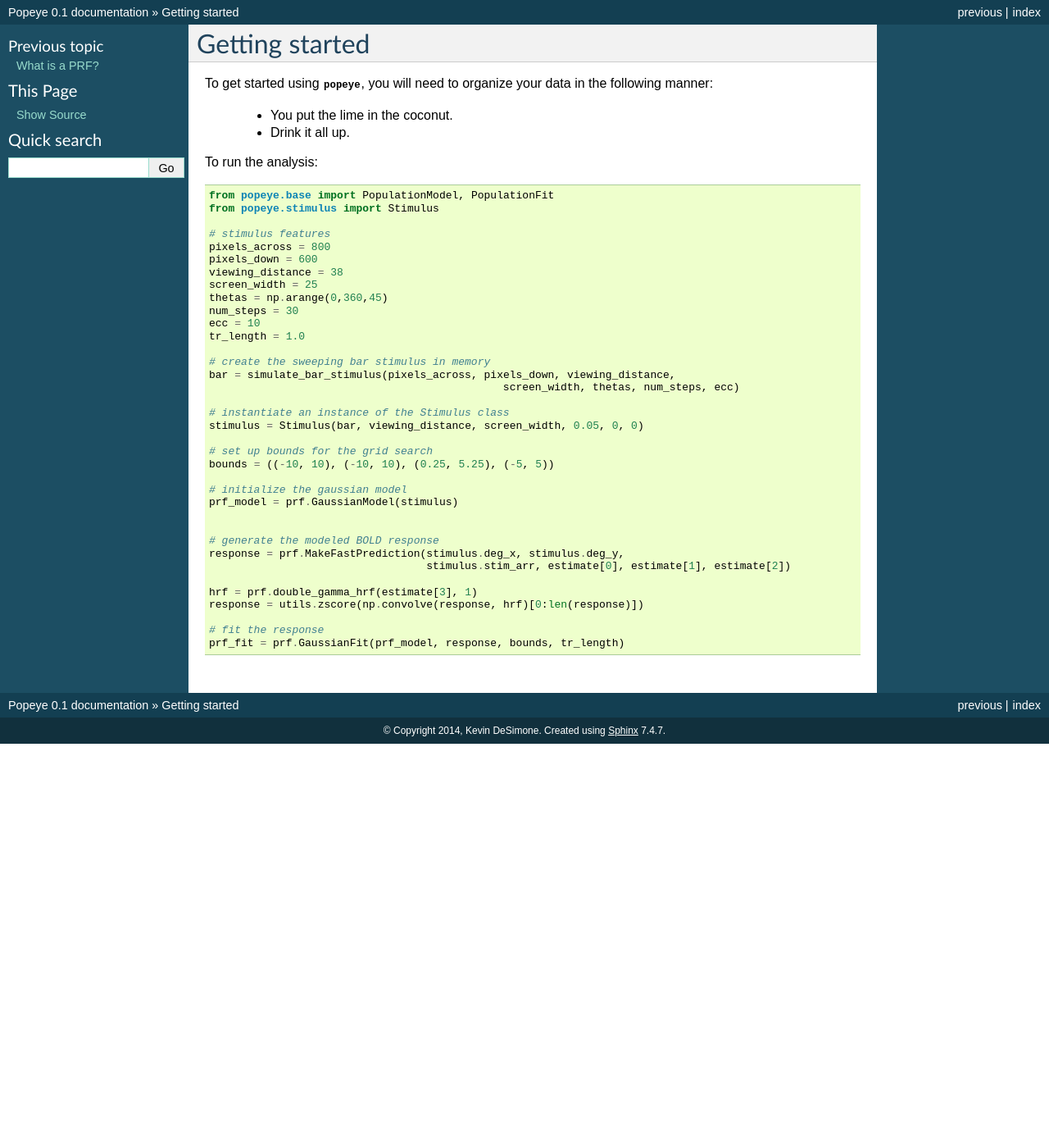
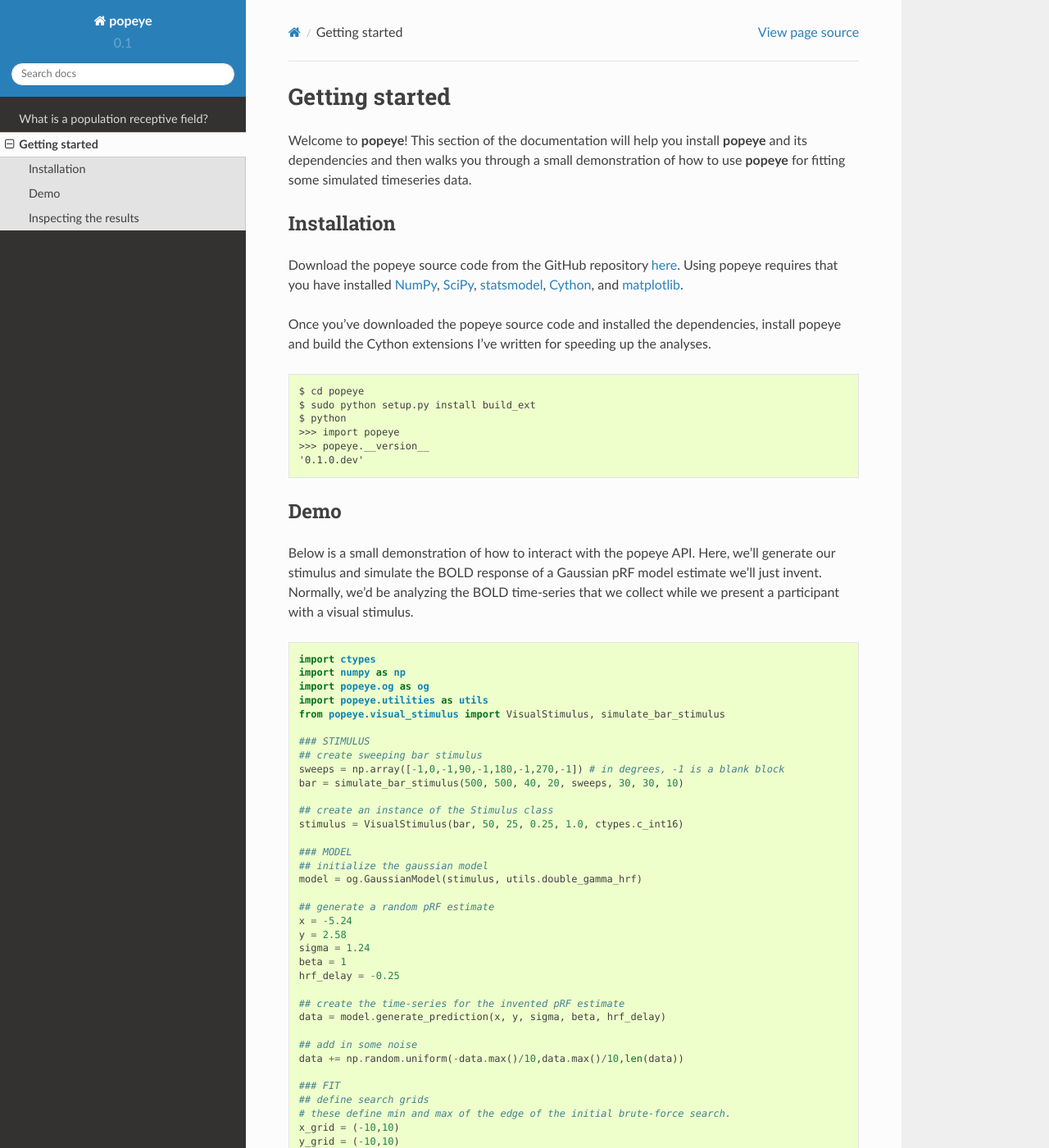
Before and after one commit to kdesimone/popeye, a Sphinx documentation site: the page built from docs/getting_started.rst, in a window 1280 px wide and 1400 px high. Shown: the whole window at 82% size. Built offline with Sphinx 7.4.7 and the Read the Docs theme 2.0.0, drawn with Linux system fonts in a browser that asks for light colours; formulas are drawn with MathJax 3; pages that are not in the unit, such as notebooks, are missing from menus; some of the changed text lies outside the part shown.

Commit message:
DOC: moving to rtd

```diff
--- a/docs/conf.py
+++ b/docs/conf.py
@@ -44,7 +44,7 @@
 master_doc = 'index'
 
 # General information about the project.
-project = u'Popeye'
+project = u'popeye'
 copyright = u'2014, Kevin DeSimone'
 
 # The version info for the project you're documenting, acts as replacement for
@@ -95,7 +95,11 @@
 
 # The theme to use for HTML and HTML Help pages.  See the documentation for
 # a list of builtin themes.
-html_theme = 'default'
+import sphinx_rtd_theme
+
+html_theme = "sphinx_rtd_theme"
+
+html_theme_path = [sphinx_rtd_theme.get_html_theme_path()]
 
 # Theme options are theme-specific and customize the look and feel of a theme
 # further.  For a list of options available for each theme, see the
--- a/docs/getting_started.rst
+++ b/docs/getting_started.rst
@@ -1,47 +1,117 @@
 Getting started
-=================
+================
 
-To get started using :mod:`popeye`, you will need to organize your data in the
-following manner:
-
-  - You put the lime in the coconut.
-  - Drink it all up.
-
-To run the analysis::
-
-    from popeye.base import PopulationModel, PopulationFit
-    from popeye.stimulus import Stimulus
-
-    # stimulus features
-    pixels_across = 800
-    pixels_down = 600
-    viewing_distance = 38
-    screen_width = 25
-    thetas = np.arange(0,360,45)
-    num_steps = 30
-    ecc = 10
-    tr_length = 1.0
-
-    # create the sweeping bar stimulus in memory
-    bar = simulate_bar_stimulus(pixels_across, pixels_down, viewing_distance,
-                                                  screen_width, thetas, num_steps, ecc)
-
-    # instantiate an instance of the Stimulus class
-    stimulus = Stimulus(bar, viewing_distance, screen_width, 0.05, 0, 0)
-
-    # set up bounds for the grid search
-    bounds = ((-10, 10), (-10, 10), (0.25, 5.25), (-5, 5))
-
-    # initialize the gaussian model
-    prf_model = prf.GaussianModel(stimulus)
+Welcome to **popeye**!  This section of the documentation will help you install **popeye** and its dependencies
+and then walks you through a small demonstration of how to use **popeye** for fitting some simulated
+timeseries data.
 
 
-    # generate the modeled BOLD response
-    response = prf.MakeFastPrediction(stimulus.deg_x, stimulus.deg_y,
-                                      stimulus.stim_arr, estimate[0], estimate[1], estimate[2])
+Installation
+-------------
 
-    hrf = prf.double_gamma_hrf(estimate[3], 1)
-    response = utils.zscore(np.convolve(response, hrf)[0:len(response)])
+Download the popeye source code from the GitHub repository `here <https://github.com/kdesimone/popeye>`_.
+Using popeye requires that you have installed `NumPy <http://www.numpy.org>`_, `SciPy <http://www.scipy.org>`_,
+`statsmodel <https://pypi.python.org/pypi/statsmodels>`_, `Cython <http://www.cython.org>`_, and
+`matplotlib <http://www.matplotlib.org>`_.
 
-    # fit the response
-    prf_fit = prf.GaussianFit(prf_model, response, bounds, tr_length)
+Once you've downloaded the popeye source code and installed the dependencies, install
+popeye and build the Cython extensions I've written for speeding up the analyses. ::
+
+    $ cd popeye
+    $ sudo python setup.py install build_ext
+    $ python
+    >>> import popeye
+    >>> popeye.__version__
+    '0.1.0.dev'
+
+Demo
+-----
+
+Below is a small demonstration of how to interact with the popeye API.  Here,
+we'll generate our stimulus and simulate the BOLD response of a Gaussian pRF
+model estimate we'll just invent.  Normally, we'd be analyzing the BOLD time-series
+that we collect while we present a participant with a visual stimulus. ::
+
+    import ctypes
+    import numpy as np
+    import popeye.og as og
+    import popeye.utilities as utils
+    from popeye.visual_stimulus import VisualStimulus, simulate_bar_stimulus
+
+    ### STIMULUS
+    ## create sweeping bar stimulus
+    sweeps = np.array([-1,0,-1,90,-1,180,-1,270,-1]) # in degrees, -1 is a blank block
+    bar = simulate_bar_stimulus(500, 500, 40, 20, sweeps, 30, 30, 10)
+
+    ## create an instance of the Stimulus class
+    stimulus = VisualStimulus(bar, 50, 25, 0.25, 1.0, ctypes.c_int16)
+
+    ### MODEL
+    ## initialize the gaussian model
+    model = og.GaussianModel(stimulus, utils.double_gamma_hrf)
+
+    ## generate a random pRF estimate
+    x = -5.24
+    y = 2.58
+    sigma = 1.24
+    beta = 1
+    hrf_delay = -0.25
+
+    ## create the time-series for the invented pRF estimate
+    data = model.generate_prediction(x, y, sigma, beta, hrf_delay)
+
+    ## add in some noise
+    data += np.random.uniform(-data.max()/10,data.max()/10,len(data))
+
+    ### FIT
+    ## define search grids
+    # these define min and max of the edge of the initial brute-force search.
+    x_grid = (-10,10)
+    y_grid = (-10,10)
+    s_grid = (0.25,5.25)
+    b_grid = (0.01,1.0)
+    h_grid = (-4.0,4.0)
+
+    ## define search bounds
+    # these define the boundaries of the final gradient-descent search.
+    x_bound = (-12.0,12.0)
+    y_bound = (-12.0,12.0)
+    s_bound = (0.001,12.0)
+    b_bound = (1e-8,1e2)
+    h_bound = (-5.0,5.0)
+
+    ## package the grids and bounds
+    grids = (x_grid, y_grid, s_grid, b_grid, h_grid)
+    bounds = (x_bound, y_bound, s_bound, b_bound, h_bound)
+
+    ## fit the response
+    # auto_fit = True fits the model on assignment
+    # verbose = 0 is silent
+    # verbose = 1 is a single print
+    # verbose = 2 is very verbose
+    fit = og.GaussianFit(model, data, grids, bounds, Ns=3,
+                         voxel_index=(1,2,3), auto_fit=True, verbose=2)
+
+Inspecting the results
+----------------------
+
+Below is the output of the model fit we invoked in the code block above. We also include some
+matplotlib code for plotting the simulated data and the predicted timeseries.  Explore the
+attributes of the **fit** object to get a sense of thekinds of measures gleaned from the pRF model. ::
+
+    ## plot the results
+    import matplotlib.pyplot as plt
+    plt.plot(fit.prediction,c='r',lw=3,label='model',zorder=1)
+    plt.scatter(range(len(fit.data)),fit.data,s=30,c='k',label='data',zorder=2)
+    plt.xticks(fontsize=16)
+    plt.yticks(fontsize=16)
+    plt.xlabel('Time',fontsize=18)
+    plt.ylabel('Amplitude',fontsize=18)
+    plt.xlim(0,len(fit.data))
+    plt.legend(loc=0)
+
+.. image:: ../images/model_fit.png
+    :width: 800px
+    :align: center
+    :height: 600px
+    :alt: alternate text
--- a/docs/index.rst
+++ b/docs/index.rst
@@ -3,7 +3,7 @@
    You can adapt this file completely to your liking, but it should at least
    contain the root `toctree` directive.
 
-Welcome to Popeye's documentation!
+Welcome to popeye's documentation!
 ==================================
 
 Contents:
--- a/docs/prf.rst
+++ b/docs/prf.rst
@@ -1,18 +1,37 @@
-What is a PRF?
-================
+What is a population receptive field?
+======================================
 
-PRF stands for 'population receptive field'. In the most general sense, this is
-a quantitative model of the responses of the population of cells contained
-within an fMRI voxel (or other measurement of population activity, such as EEG,
-EcOG, etc.)  that can interpret and predict the responses of this population to
-different stimuli.
+A population receptive field (pRF) is a quantitative model of the cumulative response
+of the population of cells contained within a single fMRI voxel [1]_.  The pRF model can
+be used to estimate the response properties of populations of neurons using other measures, such
+as EcOG and EEG [2]_.
 
-The use of PRF models was first pioneered by Dumoulin and Wandell [1]_ in analysis
-of visual responses of fMRI voxels in the early visual cortex.
+The pRF model allows us to interpret and predict the responses of a voxel to different stimuli.
+Such models can be designed to describe various sensory [3]_ and cognitive [4]_ processes.  More
+recently, we have used the pRF model to map the retinotopic organization of multiple subcortical
+nuclei [5]_.
 
 
+.. image:: ../images/prf_lgn.png
+    :width: 500px
+    :align: center
+    :height: 300px
+    :alt: alternate text
+
 References
--------------------
+-----------
 
 .. [1] Dumoulin S, and Wandell BA (2008). Population receptive field estimates
         in human visual cortex. Neuroimage 39: 647-60.
+
+.. [2] Winawer J and Wandell BA (2015). Computational neuroimaging and population receptive
+        fields.  Trends in Cognitive Sciences 19: 349-357.
+
+.. [3] Thomas JM, Huber E, Stecker E, Boynton G, Saenz M, Fine I (2014) Population receptive
+        field estimates in human auditory cortex. NeuroImage 105: 428-439.
+
+.. [4] Harvey BM, Klein BP, Petridou N, Dumoulin SO (2013) Topographic organization of numerosity
+        in the human parietal cortex. Science 341: 1123-1126.
+
+.. [5] DeSimone K, Viviano JD, Schneider KA (2015) Population receptive field estimation reveals two
+        new maps in human subcortex. Journal of Neuroscience 35: 9836-9847.
--- a/docs/tools/build_modref_templates.py
+++ b/docs/tools/build_modref_templates.py
@@ -1,9 +1,12 @@
 #!/usr/bin/env python
-"""Script to auto-generate our API docs.
+"""Script to auto-generate API docs.
 """
+from __future__ import print_function, division
+
 # stdlib imports
 import sys
 import re
+from os.path import join as pjoin
 
 # local imports
 from apigen import ApiDocWriter
@@ -19,15 +22,15 @@
 
 if __name__ == '__main__':
     package = 'popeye'
+    outdir = 'reference'
 
-    # Check that the 'image' package is available. If not, the API
-    # documentation is not (re)generated and existing API documentation
-    # sources will be used.
+    # Check that the package is available. If not, the API documentation is not
+    # (re)generated and existing API documentation sources will be used.
 
     try:
         __import__(package)
-    except ImportError, e:
-        abort("Can not import popeye")
+    except ImportError:
+        abort("Can not import " + package)
 
     module = sys.modules[package]
 
@@ -38,20 +41,20 @@
 
     installed_version = V(module.__version__)
 
-    info_lines = open('../popeye/version.py').readlines()
-    source_version = '.'.join([v.split('=')[1].strip(" '\n.").split('#')[0]
-                               for v in info_lines if re.match(
-                                       '^_version_(major|minor|micro|extra)', v
-                                       )])
-    print '***', source_version
+    ver_file = pjoin('..', package, 'version.py')
+    with open(ver_file) as f:
+        exec(f.read())
+    source_version = __version__
+    print('***', source_version)
 
     if source_version != installed_version:
         abort("Installed version does not match source version")
 
-    outdir = 'reference'
     docwriter = ApiDocWriter(package, rst_extension='.rst')
-    docwriter.package_skip_patterns += [r'\.version$',
-                                        r'\.popeye$']
+
+    docwriter.package_skip_patterns += [r'\.popeye$',
+                                        r'.*test.*$',
+                                        r'\.version.*$']
     docwriter.write_api_docs(outdir)
-    docwriter.write_index(outdir, 'index', relative_to='reference')
+    docwriter.write_index(outdir, 'index', relative_to=outdir)
     print('%d files written' % len(docwriter.written_modules))
```
Also changed, not shown: 1 other file.
